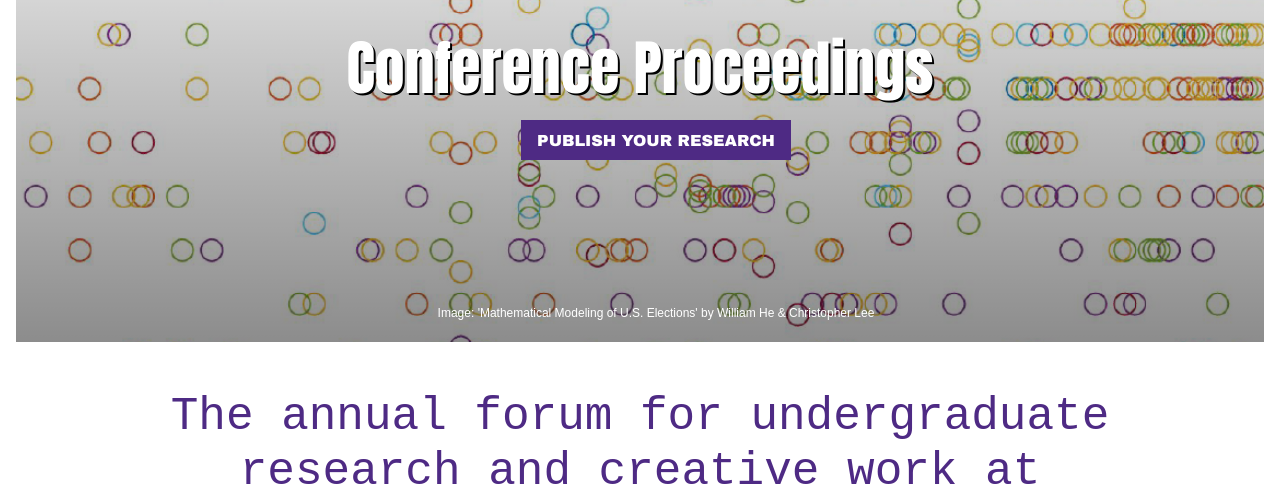
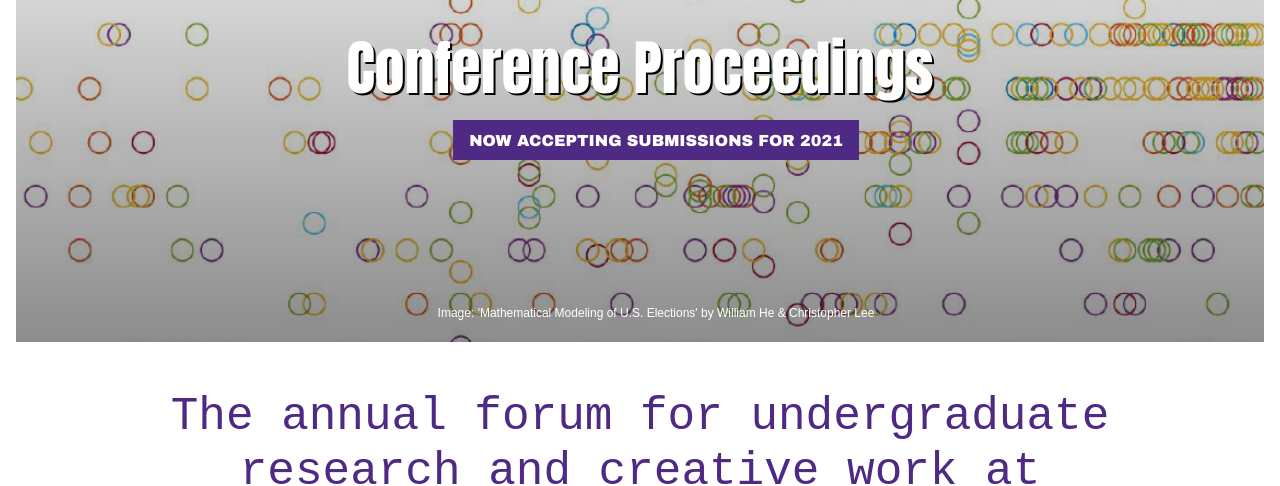
Before and after one commit to nulib/undergrad-expo, a Jekyll site: the page built from index.md, in a window 1280 px wide and 900 px high, cut to the strip 414-900 px from the top of the window. Built offline with Jekyll 4.4.1, drawn with Linux system fonts in a browser that asks for light colours; nearby versions of some CDN libraries; some web fonts are replaced.

Commit message:
update submission form for 2021

```diff
--- a/index.md
+++ b/index.md
@@ -4,8 +4,8 @@ title: "2020"
 subtitle: "Conference Proceedings"
 youtube: "https://www.youtube.com/embed/QUTirbLhyIM"
 home: true
-button_url: https://forms.gle/USvcBA1ZWWDDfmmr8
-button_text: "Publish Your Research"
+button_url: https://forms.gle/3Sn5ZZeZdMhwE5e98
+button_text: "Now Accepting Submissions for 2021"
 header_image: "/assets/images/2020/cover.png"
 header_caption: "Image: 'Mathematical Modeling of U.S. Elections' by William He & Christopher Lee"
 announcement_title: null
```
